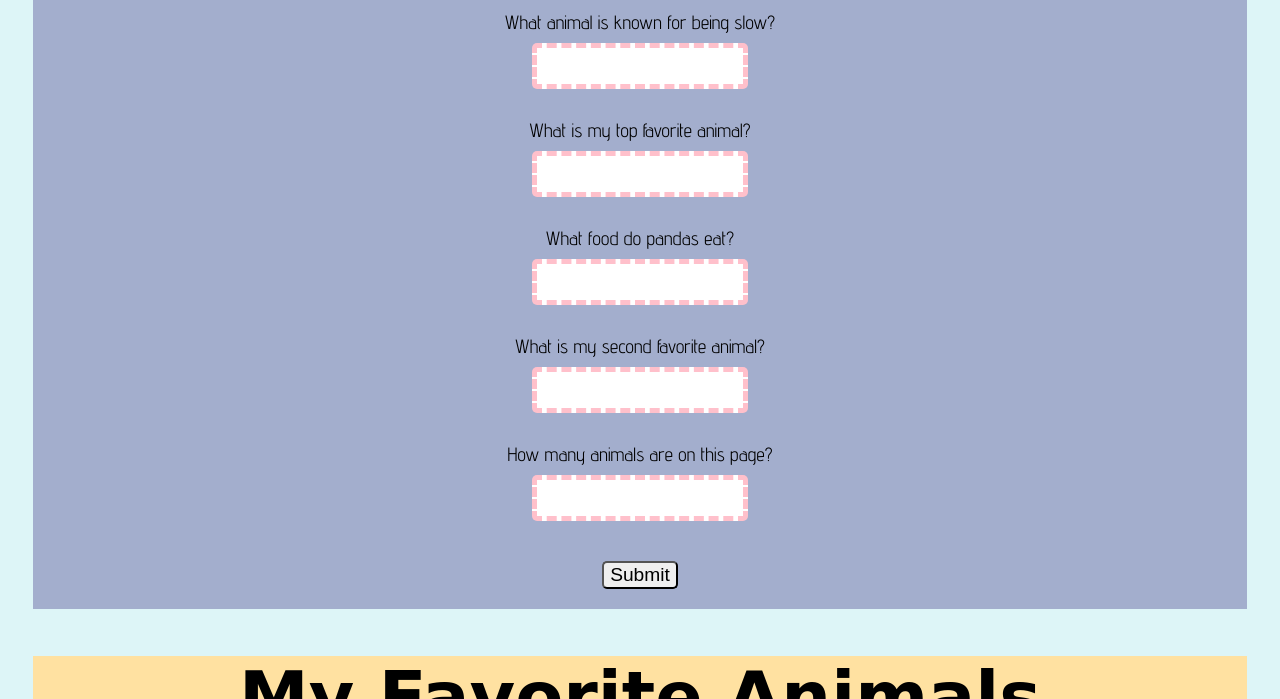
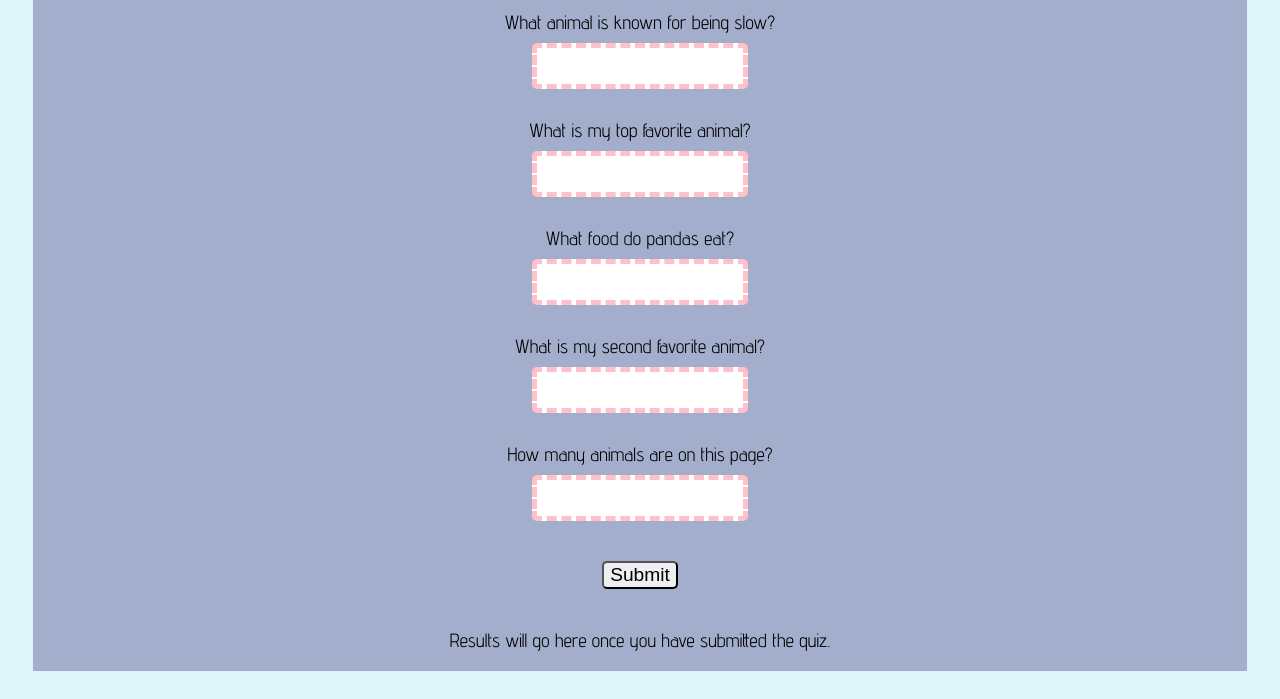
Before and after one commit to sepuckett86/week1-solo-build, a plain HTML site: page index.html in a window 1280 px wide. Shown: the part 101-800 px from the top of the page. Drawn offline with Linux system fonts and the light colour scheme; a web font is replaced by a local one.

Commit message:
add results p and style it

```diff
--- a/index.html
+++ b/index.html
@@ -33,6 +33,9 @@
         <div class="button-div">
             <button id="submit-button">Submit</button>
         </div>
+        <p id="Results">
+            Results will go here once you have submitted the quiz.
+        </p>
 
     </div>
     <div id="Intro">
--- a/src/style.css
+++ b/src/style.css
@@ -76,6 +76,10 @@ button {
     background-color: #A3AECD;
 }
 
+#Results {
+    font-size: 1.2em;
+}
+
 #Intro {
     background-color: #FFE1A1;
 }
```
